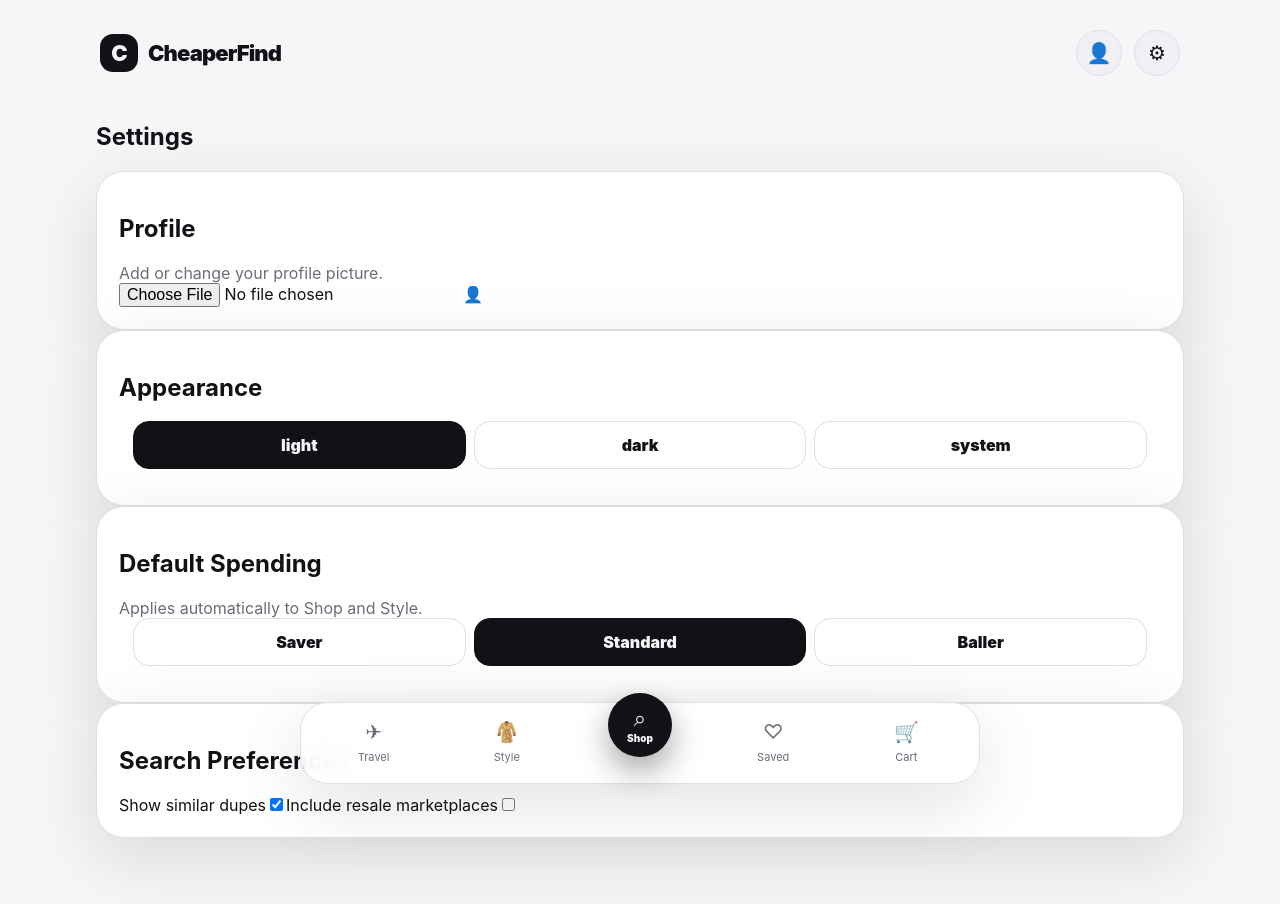
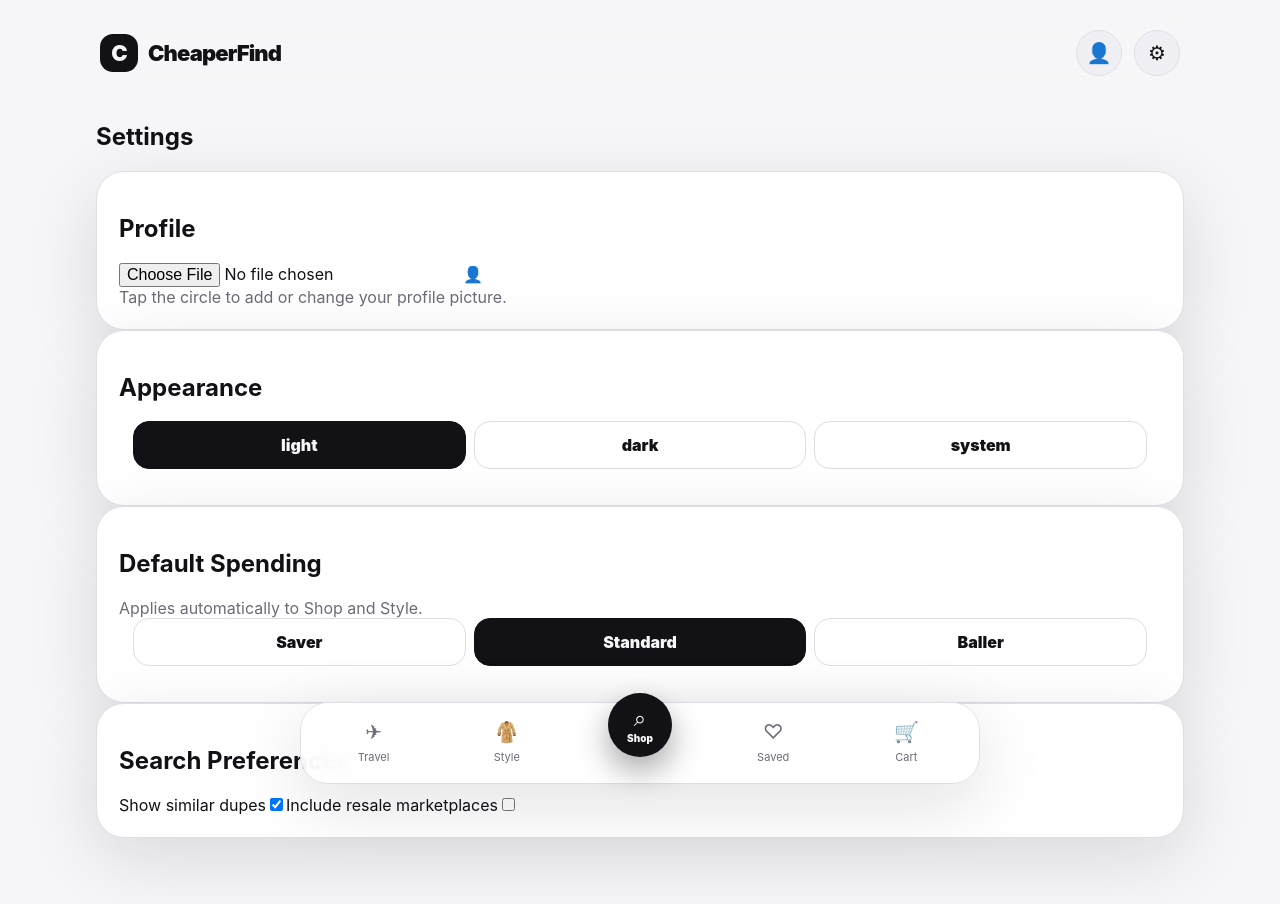
Before and after one commit to Jakelevin999/ccheapest-app-ver-3-, a Next.js app: page /settings in a window 1280 px wide. Shown: the top 904 px of the page. Built offline with nearby package versions, Linux system fonts and the light colour scheme.

Commit message:
Make settings layout smaller and restore profile upload circle

```diff
--- a/app/settings/page.tsx
+++ b/app/settings/page.tsx
@@ -36,31 +36,35 @@ export default function SettingsPage() {
     reader.readAsDataURL(file);
   }
 
-  return <section className="settingsPage cleanSettings">
+  return <section className="settingsPage cleanSettings smallSettings">
     <h1>Settings</h1>
 
     <div className="card settingsCard cleanSettingsCard compactSettingsCard">
-      <div className="settingsHeaderRow">
-        <div><h2>Profile</h2><p className="muted">Add or change your profile picture.</p></div>
-        <label className="profileUploadBox cleanProfileUpload"><input type="file" accept="image/*" onChange={handleUpload} />{preview ? <img src={preview} alt="Profile" /> : <span>👤</span>}</label>
-      </div>
+      <h2>Profile</h2>
+      <label className="profileUploadBox cleanProfileUpload profileUploadCentered">
+        <input type="file" accept="image/*" onChange={handleUpload} />
+        {preview ? <img src={preview} alt="Profile" /> : <span>👤</span>}
+      </label>
+      <p className="muted">Tap the circle to add or change your profile picture.</p>
     </div>
 
     <div className="card settingsCard cleanSettingsCard compactSettingsCard">
       <h2>Appearance</h2>
-      <div className="tierOptions compactTierOptions">{(['light','dark','system'] as const).map(option => <button type="button" key={option} className={theme === option ? 'tierButton active' : 'tierButton'} onClick={() => setTheme(option)}>{option}</button>)}</div>
+      <div className="tierOptions compactTierOptions settingsButtonGrid">{(['light','dark','system'] as const).map(option => <button type="button" key={option} className={theme === option ? 'tierButton active' : 'tierButton'} onClick={() => setTheme(option)}>{option}</button>)}</div>
     </div>
 
     <div className="card settingsCard cleanSettingsCard compactSettingsCard">
       <h2>Default Spending</h2>
       <p className="muted">Applies automatically to Shop and Style.</p>
-      <div className="tierOptions compactTierOptions">{priceTiers.map(t => <button type="button" key={t} className={priceTier === t ? 'tierButton active' : 'tierButton'} onClick={() => setDefaultTier(t)}>{t}</button>)}</div>
+      <div className="tierOptions compactTierOptions settingsButtonGrid">{priceTiers.map(t => <button type="button" key={t} className={priceTier === t ? 'tierButton active' : 'tierButton'} onClick={() => setDefaultTier(t)}>{t}</button>)}</div>
     </div>
 
     <div className="card settingsCard cleanSettingsCard compactSettingsCard">
       <h2>Search Preferences</h2>
-      <label className="settingRow cleanSettingRow"><span>Show similar dupes</span><input type="checkbox" checked={showDupes} onChange={e=>setShowDupes(e.target.checked)} /></label>
-      <label className="settingRow cleanSettingRow"><span>Include resale marketplaces</span><input type="checkbox" checked={resale} onChange={e=>setResale(e.target.checked)} /></label>
+      <div className="settingsStack">
+        <label className="settingRow cleanSettingRow"><span>Show similar dupes</span><input type="checkbox" checked={showDupes} onChange={e=>setShowDupes(e.target.checked)} /></label>
+        <label className="settingRow cleanSettingRow"><span>Include resale marketplaces</span><input type="checkbox" checked={resale} onChange={e=>setResale(e.target.checked)} /></label>
+      </div>
     </div>
   </section>;
 }
```
